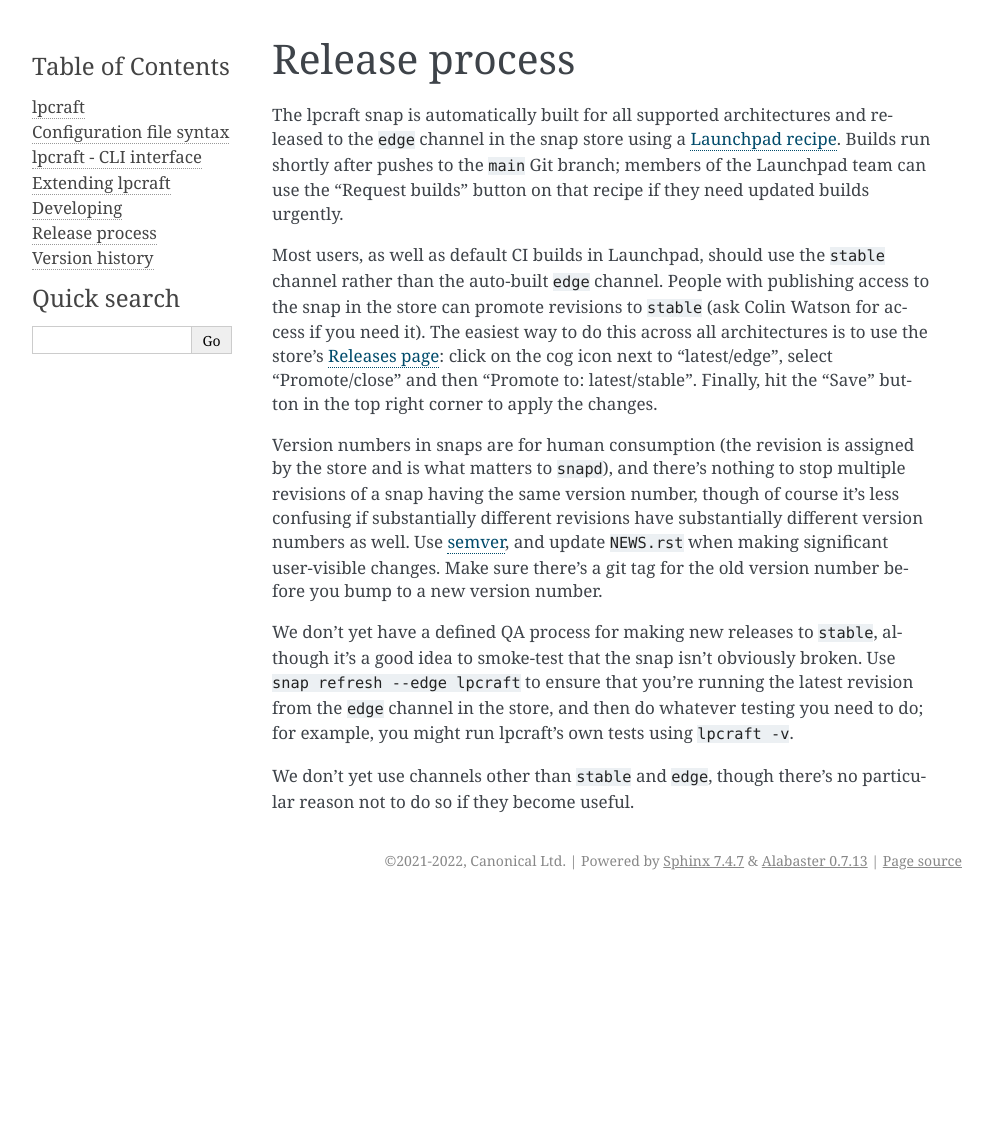
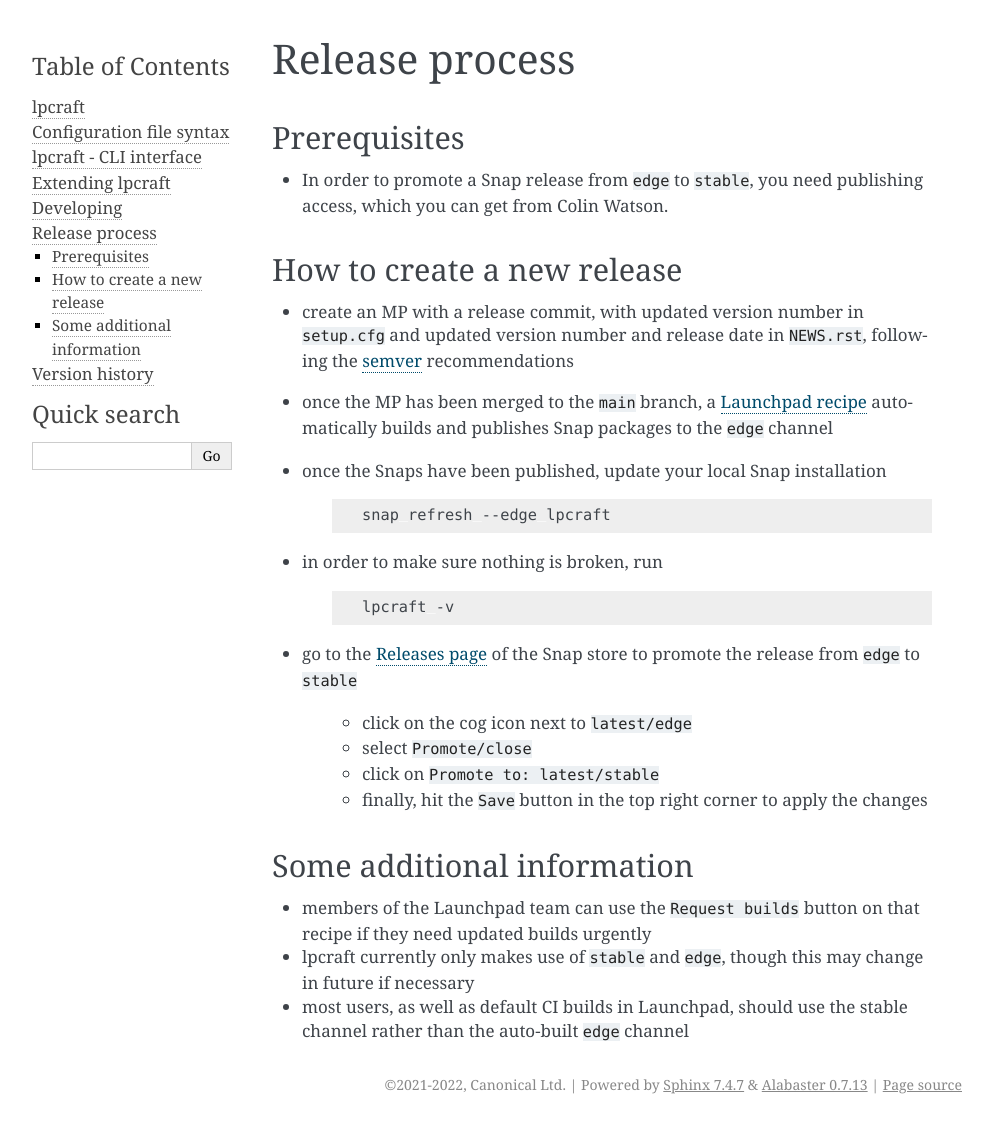
Before and after one commit to tushar5526/lpci-mirror, a Sphinx documentation site: the page built from docs/release-process.rst, in a window 1280 px wide. Shown: the whole page, without its empty margins (148-1141 px from the left). Built offline with Sphinx 7.4.7, drawn with Linux system fonts in a browser that asks for light colours; before the commit the page ends 900 px from its top, so only the background shows below that.

Commit message:
Turn release documentation into checklist
Now, it should be easier to follow the necessary release steps in the right
order.

```diff
--- a/docs/release-process.rst
+++ b/docs/release-process.rst
@@ -1,37 +1,51 @@
 Release process
 ===============
 
-The lpcraft snap is automatically built for all supported architectures and
-released to the ``edge`` channel in the snap store using a `Launchpad recipe
-<https://launchpad.net/~launchpad/lpcraft/+snap/lpcraft>`_.  Builds run
-shortly after pushes to the ``main`` Git branch; members of the Launchpad
-team can use the "Request builds" button on that recipe if they need updated
-builds urgently.
+Prerequisites
+*************
+- In order to promote a Snap release from ``edge`` to ``stable``,
+  you need publishing access, which you can get from Colin Watson.
 
-Most users, as well as default CI builds in Launchpad, should use the
-``stable`` channel rather than the auto-built ``edge`` channel.  People with
-publishing access to the snap in the store can promote revisions to
-``stable`` (ask Colin Watson for access if you need it).  The easiest way to
-do this across all architectures is to use the store's `Releases page
-<https://snapcraft.io/lpcraft/releases>`_: click on the cog icon next to
-"latest/edge", select "Promote/close" and then "Promote to: latest/stable".
-Finally, hit the "Save" button in the top right corner to apply the changes.
+How to create a new release
+***************************
 
-Version numbers in snaps are for human consumption (the revision is assigned
-by the store and is what matters to ``snapd``), and there's nothing to stop
-multiple revisions of a snap having the same version number, though of
-course it's less confusing if substantially different revisions have
-substantially different version numbers as well.  Use `semver
-<https://semver.org/>`_, and update ``NEWS.rst`` when making significant
-user-visible changes.  Make sure there's a git tag for the old version
-number before you bump to a new version number.
+- create an MP with a release commit, with updated version number in
+  ``setup.cfg`` and updated version number and release date in ``NEWS.rst``,
+  following the `semver <https://semver.org/>`_ recommendations
 
-We don't yet have a defined QA process for making new releases to
-``stable``, although it's a good idea to smoke-test that the snap isn't
-obviously broken.  Use ``snap refresh --edge lpcraft`` to ensure that you're
-running the latest revision from the ``edge`` channel in the store, and then
-do whatever testing you need to do; for example, you might run lpcraft's own
-tests using ``lpcraft -v``.
+- once the MP has been merged to the ``main`` branch,
+  a `Launchpad recipe <https://launchpad.net/~launchpad/lpcraft/+snap/lpcraft>`_
+  automatically builds and publishes Snap packages to the ``edge`` channel
 
-We don't yet use channels other than ``stable`` and ``edge``, though there's
-no particular reason not to do so if they become useful.
+- once the Snaps have been published,
+  update your local Snap installation
+
+      .. code:: bash
+
+        snap refresh --edge lpcraft
+
+- in order to make sure nothing is broken, run
+
+      .. code:: bash
+
+         lpcraft -v
+
+- go to the `Releases page <https://snapcraft.io/lpcraft/releases>`_
+  of the Snap store to promote the release from ``edge`` to ``stable``
+
+    - click on the cog icon next to ``latest/edge``
+    - select ``Promote/close``
+    - click on ``Promote to: latest/stable``
+    - finally, hit the ``Save`` button in the top right corner to apply the changes
+
+Some additional information
+***************************
+
+- members of the Launchpad team can use the ``Request builds`` button
+  on that recipe if they need updated builds urgently
+
+- lpcraft currently only makes use of ``stable`` and ``edge``,
+  though this may change in future if necessary
+
+- most users, as well as default CI builds in Launchpad,
+  should use the stable channel rather than the auto-built ``edge`` channel
```
